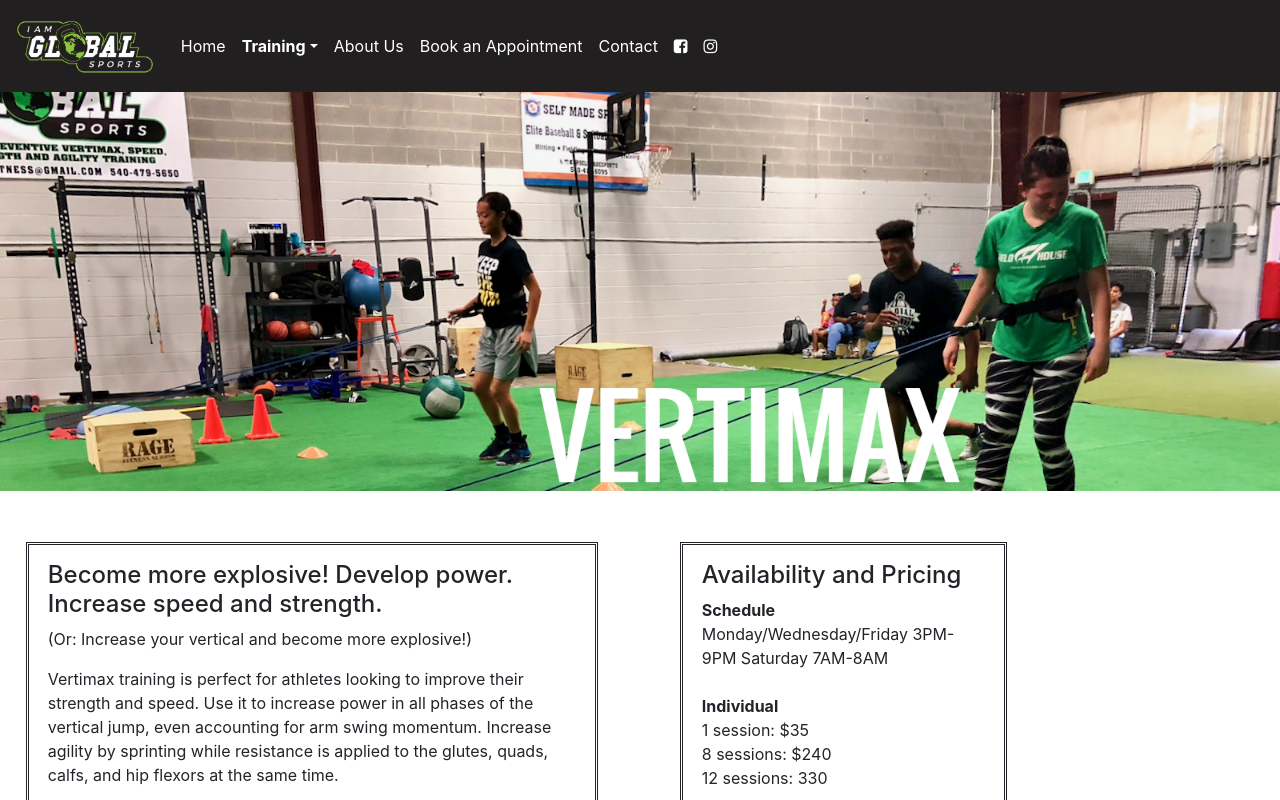
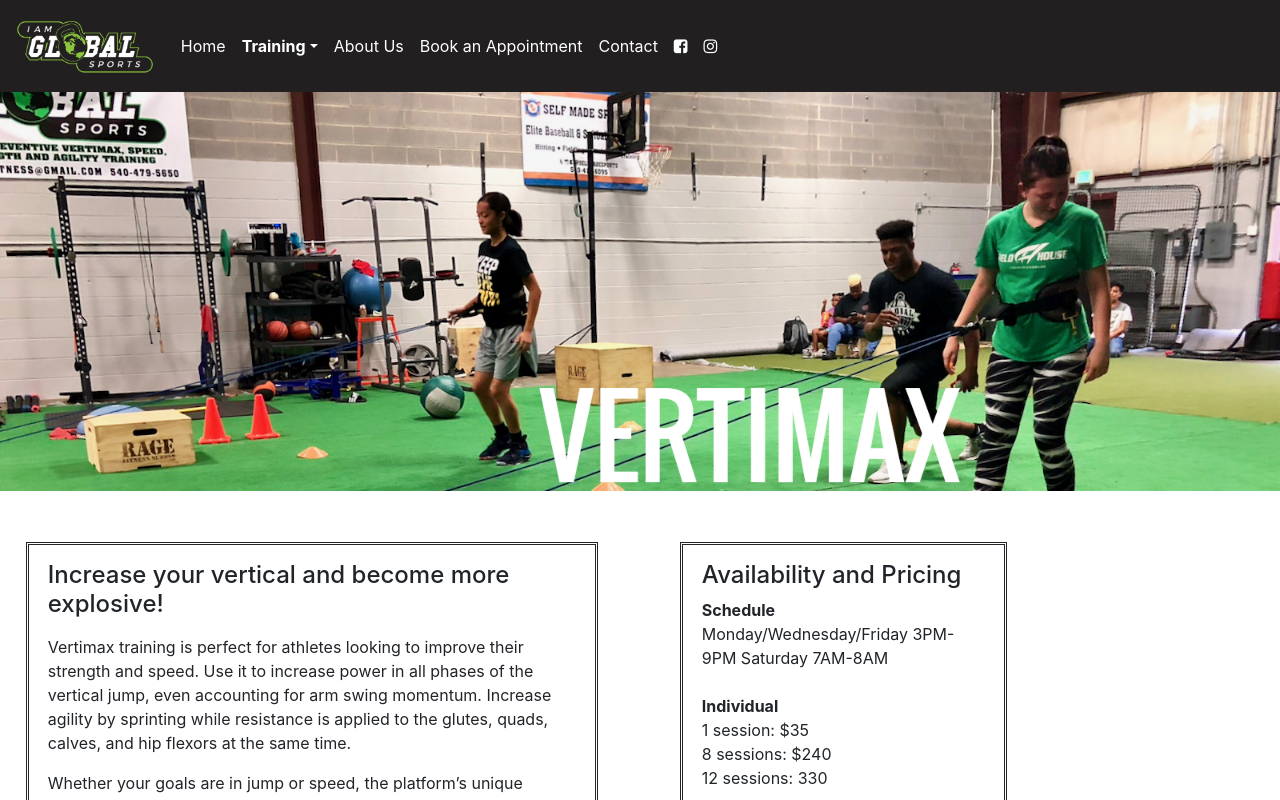
Before and after one commit to maggie-lagos/we-global, a React (Create React App) app: page /vertimax in a window 1280 px wide. Shown: the top 800 px of the page. Built offline with nearby package versions, Linux system fonts and the light colour scheme.

Commit message:
Vertimax wording cleanup

```diff
--- a/src/Vertimax/index.js
+++ b/src/Vertimax/index.js
@@ -132,11 +132,7 @@
             <Row>
               <Col xs="7" className="facilityDiv">
                 <p>
-                  <h4>
-                    Become more explosive! Develop power. Increase speed and
-                    strength.
-                  </h4>
-                  (Or: Increase your vertical and become more explosive!)
+                  <h4>Increase your vertical and become more explosive!</h4>
                 </p>
 
                 <p>
@@ -144,7 +140,7 @@
                   their strength and speed. Use it to increase power in all
                   phases of the vertical jump, even accounting for arm swing
                   momentum. Increase agility by sprinting while resistance is
-                  applied to the glutes, quads, calfs, and hip flexors at the
+                  applied to the glutes, quads, calves, and hip flexors at the
                   same time.
                 </p>
 
@@ -213,11 +209,7 @@
               <Col xs="1" />
               <Col xs="10" className="facilityDiv">
                 <p>
-                  <h4>
-                    Become more explosive! Develop power. Increase speed and
-                    strength.
-                  </h4>
-                  (Or: Increase your vertical and become more explosive!)
+                  <h4>Increase your vertical and become more explosive!</h4>
                 </p>
 
                 <p>
@@ -225,7 +217,7 @@
                   their strength and speed. Use it to increase power in all
                   phases of the vertical jump, even accounting for arm swing
                   momentum. Increase agility by sprinting while resistance is
-                  applied to the glutes, quads, calfs, and hip flexors at the
+                  applied to the glutes, quads, calves, and hip flexors at the
                   same time.
                 </p>
 
```
